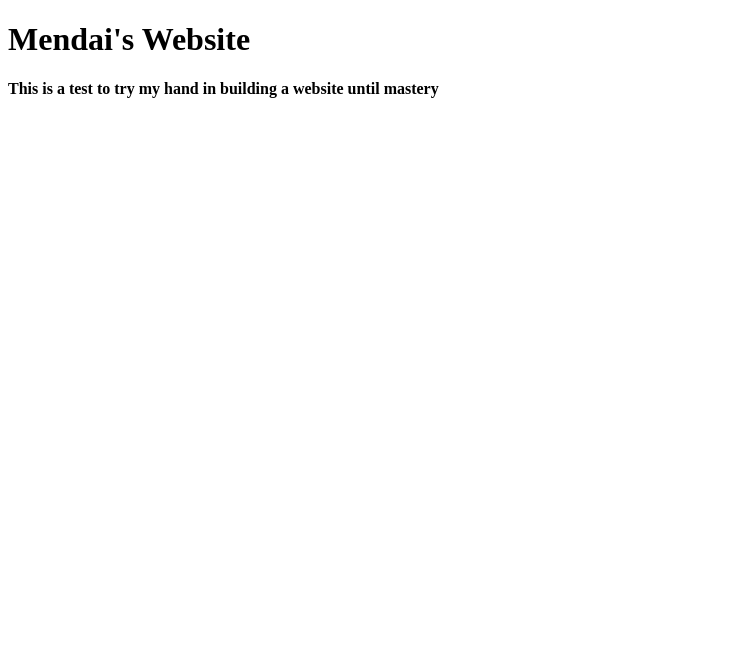
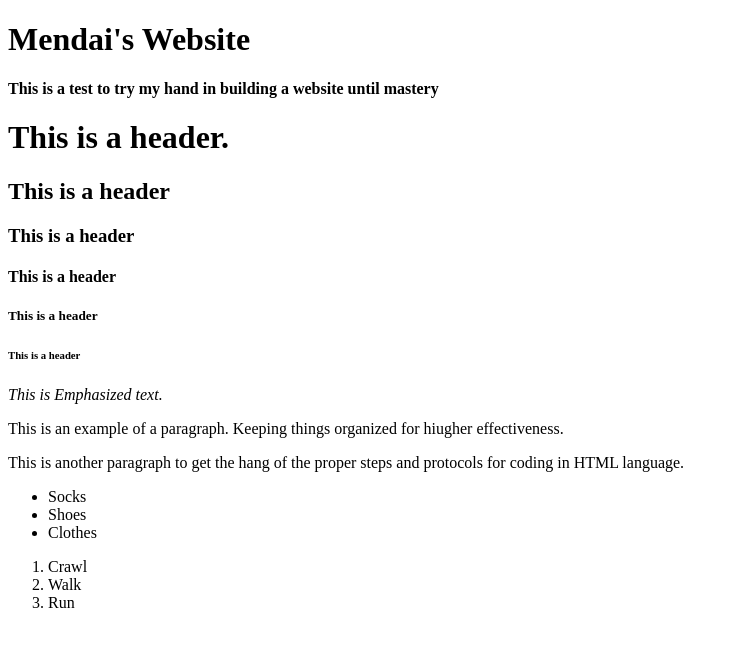
Before and after one commit to Justice-Through-Code/web-challenge-1-Mendai30, a plain HTML site: page index.html in a window 1280 px wide. Shown: the whole page, without its empty margins (0-735 px from the left). Drawn offline with Linux system fonts and the light colour scheme.

Commit message:
Web Challenge 2 utilizing headers, comments, and paragraphs

```diff
--- a/index.html
+++ b/index.html
@@ -4,8 +4,31 @@
     <meta charset = "UTF-8">
     <title> "Mendai's first Website" </title>
 </head>
+<!--This is a comment for HTML-->
 <body>
     <h1> Mendai's Website </h1>
     <p><b>This is a test to try my hand in building a website until mastery</b></p>
 </body>
+<h1>This is a header.</h1>
+<h2>This is a header</h2>
+<h3>This is a header</h3>
+<h4>This is a header</h4>
+<h5>This is a header</h5>
+<h6>This is a header</h6>
+<em>This is Emphasized text.</em>
+    <p>This is an example of a paragraph.
+        Keeping things organized for hiugher effectiveness.
+    </p>
+    <p>This is another paragraph to get the hang of the proper steps and protocols for coding in HTML language.
+    </p>
+    <ul>
+        <li>Socks</li>
+        <li>Shoes</li>
+        <li>Clothes</li>
+      </ul>
+      <ol>
+        <li>Crawl</li>
+        <li>Walk</li>
+        <li>Run</li>
+      </ol>
 </html>
```
